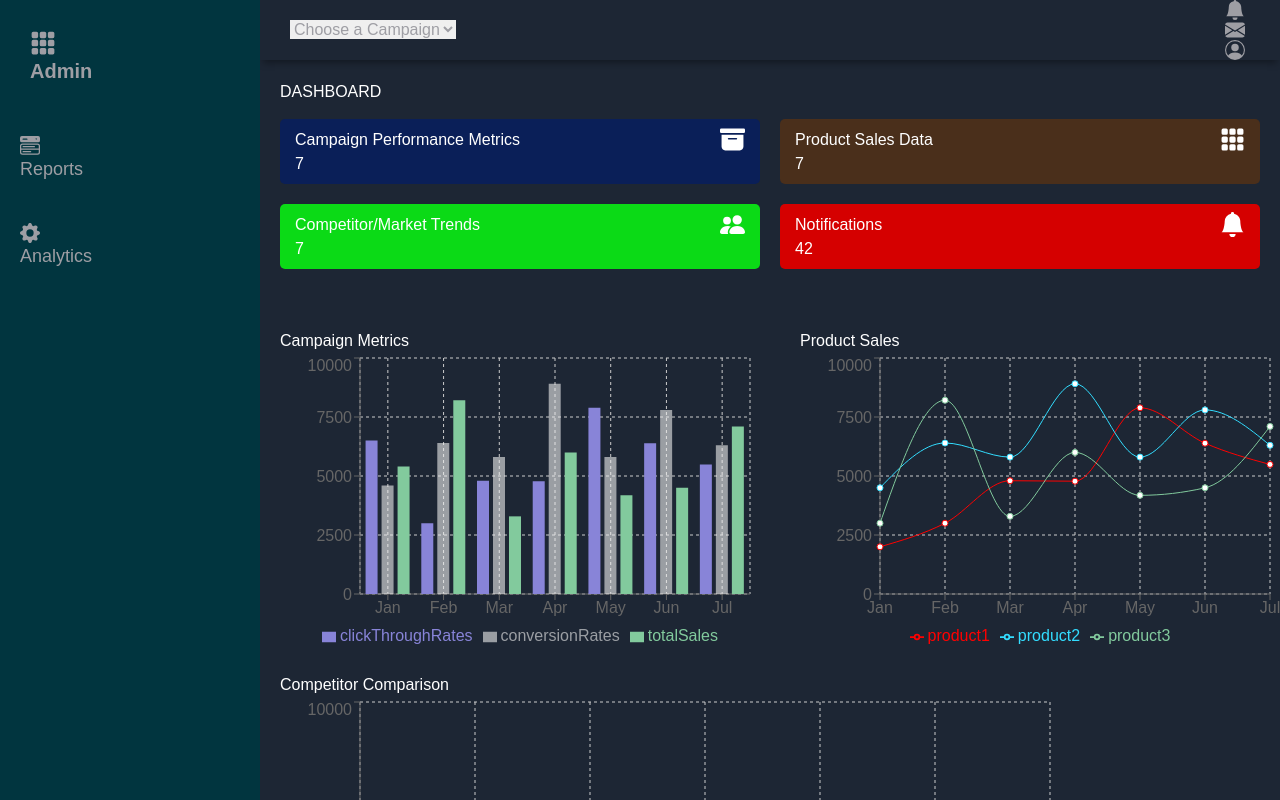
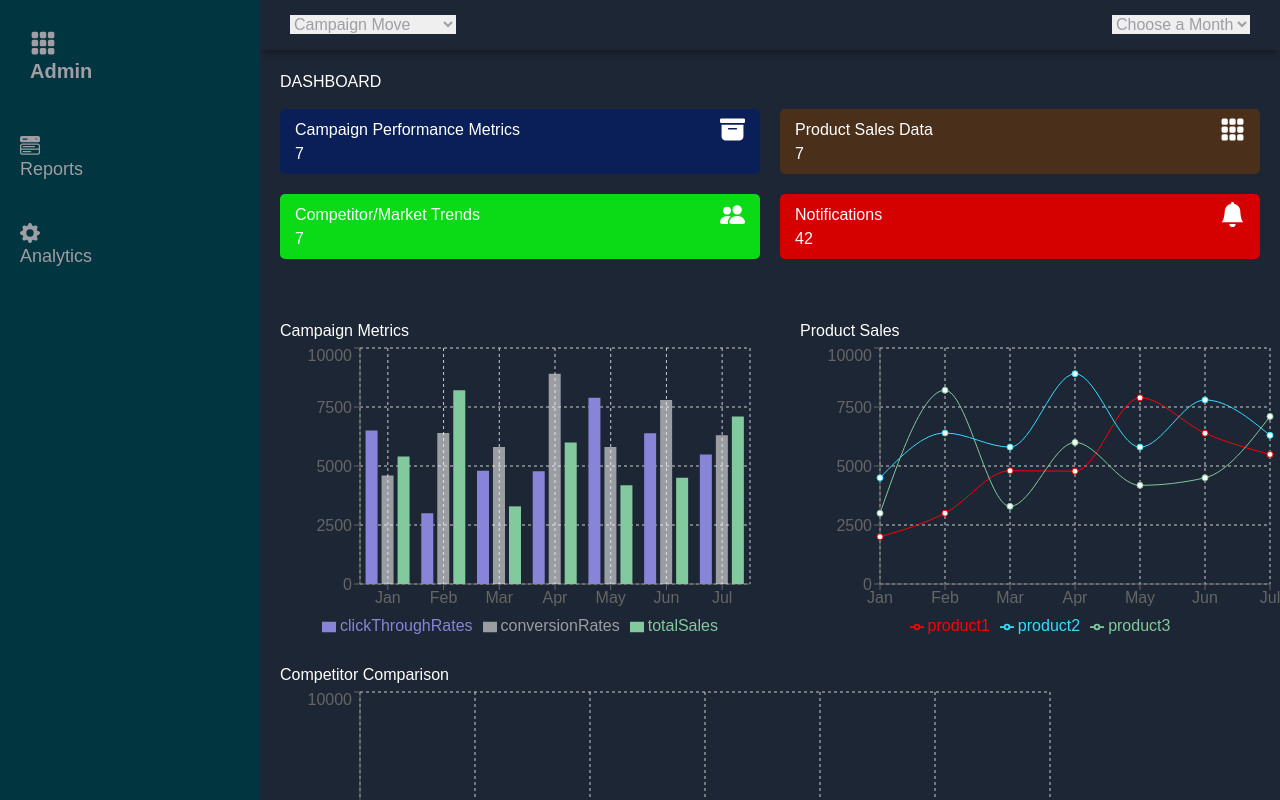
Before and after one commit to fGiordi/dashboard-next, a React (Vite) app: page / in a window 1280 px wide. Built offline with nearby package versions, Linux system fonts and the light colour scheme.

Commit message:
added filter by dats or months

```diff
--- a/src/layouts/Header.tsx
+++ b/src/layouts/Header.tsx
@@ -1,30 +1,59 @@
-import { BsFillBellFill, BsFillEnvelopeFill, BsPersonCircle, BsJustify }
+import { BsJustify }
 	from 'react-icons/bs'
 import { useStore } from '../store';
 import { CampaignValues } from '../types';
+import React, {useEffect, useState} from 'react';
 
 interface IHeader {
 	openSidebar: () => void;
 }
 
 function Header({ openSidebar }: IHeader) {
-	const {handleCampaignChange} = useStore()
+	const {handleCampaignChange, handleMonthChange, hasFiltered} = useStore()
+
+	const [selectedCampaign, setSelectedCampaign] = useState('move')
+	const [selectedMonth, setSelectedMonth] = useState('Choose a Month')
+
+	const handleCampaign = (event: React.ChangeEvent<HTMLSelectElement>) => {
+		handleCampaignChange(event.target.value as CampaignValues)
+		setSelectedCampaign(event.target.value as CampaignValues)
+  };
+
+	const handleMonth = (event: React.ChangeEvent<HTMLSelectElement>) => {
+		handleMonthChange(event.target.value)
+		setSelectedMonth(event.target.value)
+  };
+
+	useEffect(() => {
+		if(!hasFiltered) {
+			setSelectedMonth('Choose a Month')
+		}
+	}, [hasFiltered])
+
 	return (
 		<header className='header '>
 			<div className='menu-icon'>
 				<BsJustify className='icon' onClick={openSidebar} />
 			</div>
 			<div className='header-left'>
-			<select onChange={(e) => handleCampaignChange(e.target.value as CampaignValues)} id="countries" className="bg-gray-50 border border-gray-300 text-gray-900 text-sm rounded-lg focus:ring-blue-500 focus:border-blue-500 block w-full p-2.5 dark:bg-gray-700 dark:border-gray-600 dark:placeholder-gray-400 dark:text-white dark:focus:ring-blue-500 dark:focus:border-blue-500">
+			<select value={selectedCampaign} onChange={handleCampaign} id="campaign" className="bg-gray-50 border border-gray-300 text-gray-900 text-sm rounded-lg focus:ring-blue-500 focus:border-blue-500 block w-full p-2.5 dark:bg-gray-700 dark:border-gray-600 dark:placeholder-gray-400 dark:text-white dark:focus:ring-blue-500 dark:focus:border-blue-500">
 				<option selected disabled>Choose a Campaign</option>
 				<option value="move">Campaign Move</option>
 				<option value="shooters">Campaign Shooters</option>
 			</select>
 			</div>
 			<div className='header-right'>
-				<BsFillBellFill className='icon cursor-not-allowed' />
-				<BsFillEnvelopeFill className='icon cursor-not-allowed' />
-				<BsPersonCircle className='icon cursor-not-allowed' />
+			<select onChange={handleMonth} value={selectedMonth} id="month" className="bg-gray-50 border border-gray-300 text-gray-900 text-sm rounded-lg focus:ring-blue-500 focus:border-blue-500 block w-full p-2.5 dark:bg-gray-700 dark:border-gray-600 dark:placeholder-gray-400 dark:text-white dark:focus:ring-blue-500 dark:focus:border-blue-500">
+				<option selected disabled>Choose a Month</option>
+				<option value="Jan">Jan</option>
+				<option value="Feb">Feb</option>
+				<option value="Mar">March</option>
+				<option value="Apr">April</option>
+				<option value="May">May</option>
+				<option value="Jun">June</option>
+				<option value="Jul">July</option>
+			</select>
+
 			</div>
 		</header>
 	)
--- a/src/page/Home.tsx
+++ b/src/page/Home.tsx
@@ -7,7 +7,11 @@ import Card from '../components/Card';
 import TextTitle from '../components/TextTitle';
 
 function Home() {
-	const { data, productSalesData, competitorData, notificationAmount } = useStore();
+	const { data, productSalesData, competitorData, notificationAmount, hasFiltered, filteredProps } = useStore();
+
+	const updatedCampaign = hasFiltered ? filteredProps.data : data
+	const updatedProducts = hasFiltered ? filteredProps.productSalesData : productSalesData
+	const updatedCompetitor = hasFiltered ? filteredProps.competitorData : competitorData
 
 	return (
 		<main className='main-container'>
@@ -29,7 +33,7 @@ function Home() {
 						<BarChart
 							width={500}
 							height={300}
-							data={data}
+							data={updatedCampaign}
 							margin={{
 								top: 5,
 								right: 30,
@@ -57,7 +61,7 @@ function Home() {
 						<LineChart
 							width={500}
 							height={300}
-							data={productSalesData}
+							data={updatedProducts}
 							margin={{
 								top: 5,
 								right: 30,
@@ -86,7 +90,7 @@ function Home() {
 					<LineChart
 						width={500}
 						height={300}
-						data={competitorData}
+						data={updatedCompetitor}
 						margin={{
 							top: 5,
 							right: 30,
--- a/src/store.ts
+++ b/src/store.ts
@@ -3,7 +3,7 @@ import { CampaignValues, Store } from './types';
 import campaignMove from './data/campaign-move.json'
 import campaignShooters from './data/campaign-shooters.json'
 
-export const useStore = create<Store>((set) => ({
+export const useStore = create<Store>((set, get) => ({
   data: campaignMove.campaignInfo,
   productSalesData: campaignMove.productInfo,
   competitorData: campaignMove.competitorInfo,
@@ -14,15 +14,38 @@ export const useStore = create<Store>((set) => ({
 				data: campaignMove.campaignInfo,
 				productSalesData: campaignMove.productInfo,
 				competitorData: campaignMove.competitorInfo,
-				notificationAmount: Math.ceil(Math.random() * 40 + 1)
+				notificationAmount: Math.ceil(Math.random() * 40 + 1),
+				hasFiltered: false,
 			})
 		}else if (name === 'shooters') {
 			set({
 				data: campaignShooters.campaignInfo,
 				productSalesData: campaignShooters.productInfo,
 				competitorData: campaignShooters.competitorInfo,
-				notificationAmount: Math.ceil(Math.random() * 40 + 1)
+				notificationAmount: Math.ceil(Math.random() * 40 + 1),
+				hasFiltered: false,
 			})
 		}
+	},
+	handleMonthChange: (month: string) => {
+		const {data, productSalesData, competitorData} = get()
+		const filteredData = data.filter((value) => value.name === month)
+		const filteredProductSales = productSalesData.filter((value) => value.name === month)
+		const filteredCompetitor = competitorData.filter((value) => value.name === month)
+
+		set({
+			hasFiltered: true,
+			filteredProps: {
+				data: filteredData,
+				productSalesData: filteredProductSales,
+				competitorData: filteredCompetitor
+			}
+		})
+	},
+	hasFiltered: false,
+	filteredProps: {
+		data: [],
+		productSalesData: [],
+		competitorData: []
 	}
 }));
```
Also changed, not shown: src/types/index.ts (+10 -1 lines).
